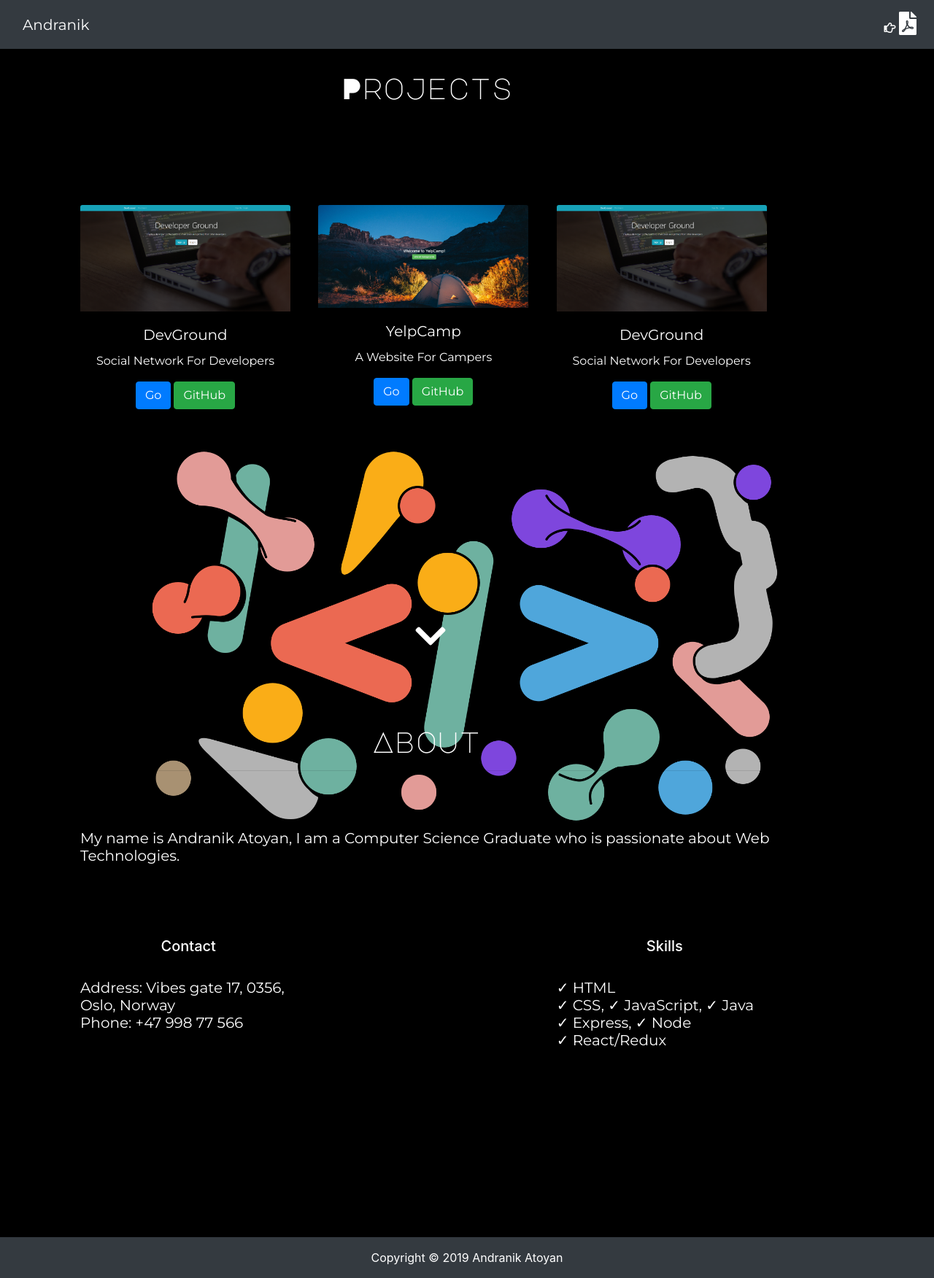
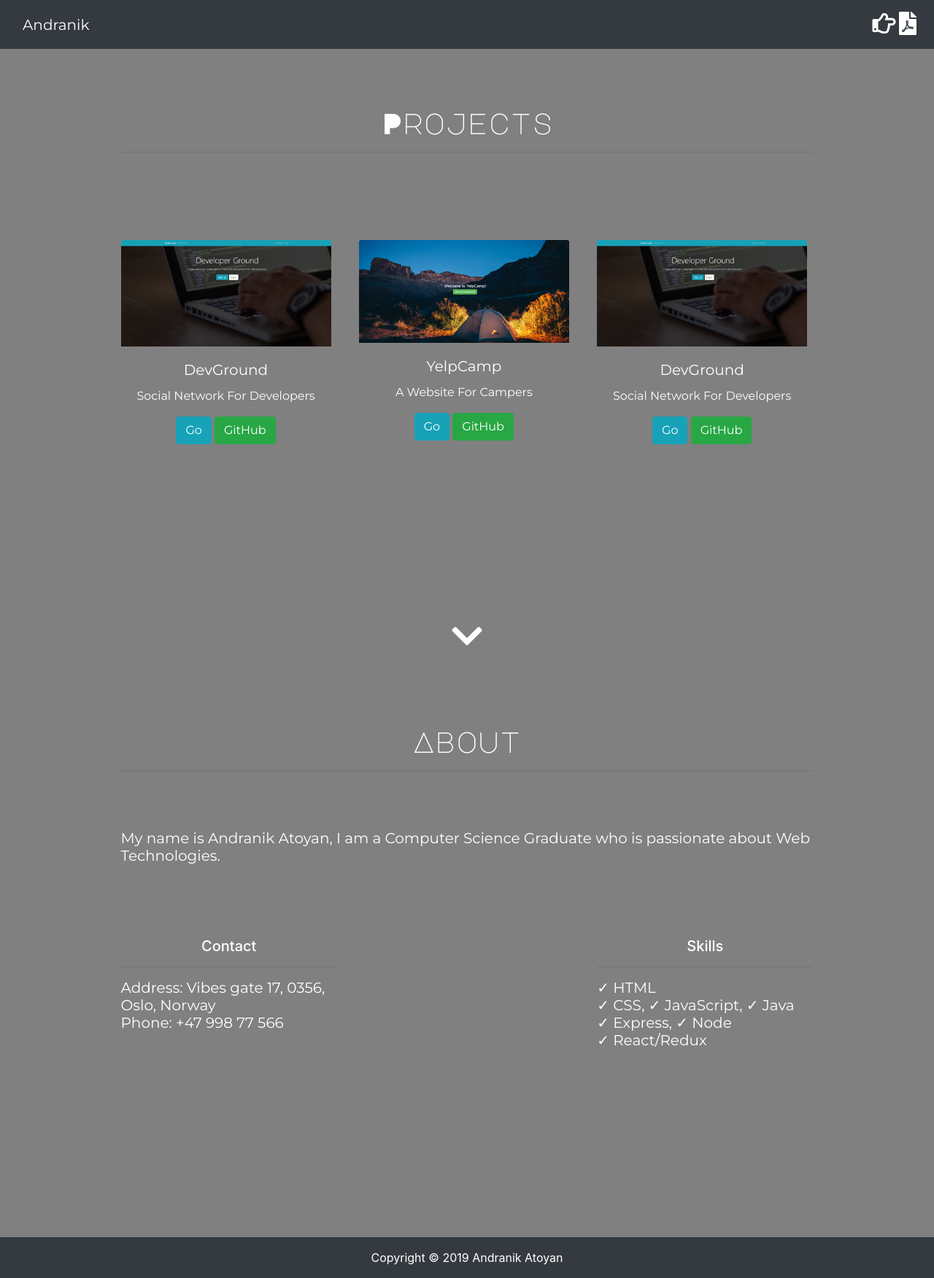
Before and after one commit to atoyan/Portfolio, a Node server app: page / in a window 1280 px wide. Shown: the whole page at 73% size. Run offline with Node 20, Linux system fonts and the light colour scheme; some libraries are stand-ins or nearby versions.

Commit message:
added script for heroku

```diff
--- a/package.json
+++ b/package.json
@@ -4,7 +4,8 @@
   "description": "My Personal Portfolio Website",
   "main": "app.js",
   "scripts": {
-    "test": "echo \"Error: no test specified\" && exit 1"
+    "test": "echo \"Error: no test specified\" && exit 1",
+    "start": "node app.js"
   },
   "repository": {
     "type": "git",
--- a/public/stylesheets/main.css
+++ b/public/stylesheets/main.css
@@ -8,6 +8,7 @@ body {
 
 .projects {
   width: 90%;
+  margin: 0 auto;
   padding-left: 25px;
   padding-right: 25px;
   position: relative;
@@ -17,6 +18,7 @@ body {
 }
 .contact {
   width: 90%;
+  margin: 0 auto;
   padding-left: 25px;
   padding-right: 25px;
   position: relative;
@@ -25,7 +27,7 @@ body {
   color: white;
 }
 .backgroundImage {
-  background: url("/files/background.png");
+  background: grey;
   background-size: cover;
   background-position: center;
 }
@@ -55,8 +57,7 @@ body {
   font-family: "Montserrat", sans-serif;
 }
 #downButton {
-  width: 50%;
-  margin-right: 100px;
+  margin-right: 0 auto;
 }
 .card {
   color: white;
@@ -78,3 +79,7 @@ body {
 .card-title {
   color: white;
 }
+
+.footer {
+  margin: 0 auto;
+}
--- a/views/index.ejs
+++ b/views/index.ejs
@@ -51,7 +51,7 @@
               <a class="nav-link " href="/download">
                 <span id="downloadText" >
                </span
-                ><i class="far fa-hand-point-right fa-1x"></i>
+                ><i class="far fa-hand-point-right fa-2x"></i>
                  <i class="fas fa-file-pdf fa-2x"></i><br />
               </a>
             </li>
@@ -66,9 +66,9 @@
       <div class="container text-center ">
         <!-- Projects -->
 
-        <div class="projects mt-5" id="projects" style="">
+        <div class="projects mt-5" id="projects">
           <h1>
-
+            <br>
             <br />
             Projects
             <hr  />
@@ -90,7 +90,7 @@
                   </p>
                   <a
                     href="https://devgroundapp.herokuapp.com/"
-                    class="btn btn-primary"
+                    class="btn btn-info"
                     >Go</a
                   >
                   <a
@@ -116,7 +116,7 @@
                   </p>
                   <a
                     href="http://websiteforcampers.herokuapp.com/"
-                    class="btn btn-primary"
+                    class="btn btn-info"
                     >Go</a
                   >
                   <a
@@ -141,7 +141,7 @@
                     </p>
                     <a
                       href="https://devgroundapp.herokuapp.com/"
-                      class="btn btn-primary"
+                      class="btn btn-info"
                       >Go</a
                     >
                     <a
@@ -215,7 +215,7 @@
     </div>
     <!-- Footer -->
     <div>
-      <div class=" footer bg-dark  text-white p-3 text-center">
+      <div class="footer bg-dark  text-white p-3 text-center">
         Copyright © <%= new Date().getFullYear() %> Andranik Atoyan
       </div>
     </div>
```
